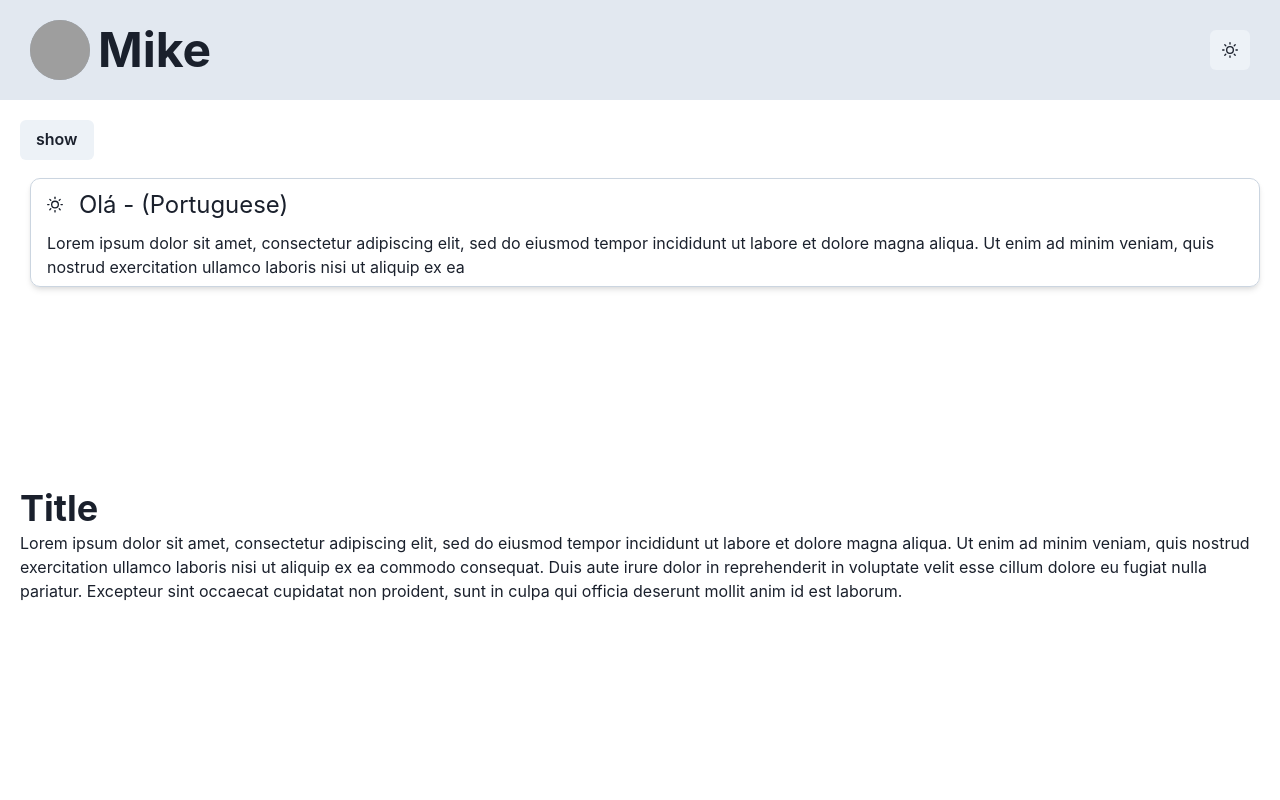
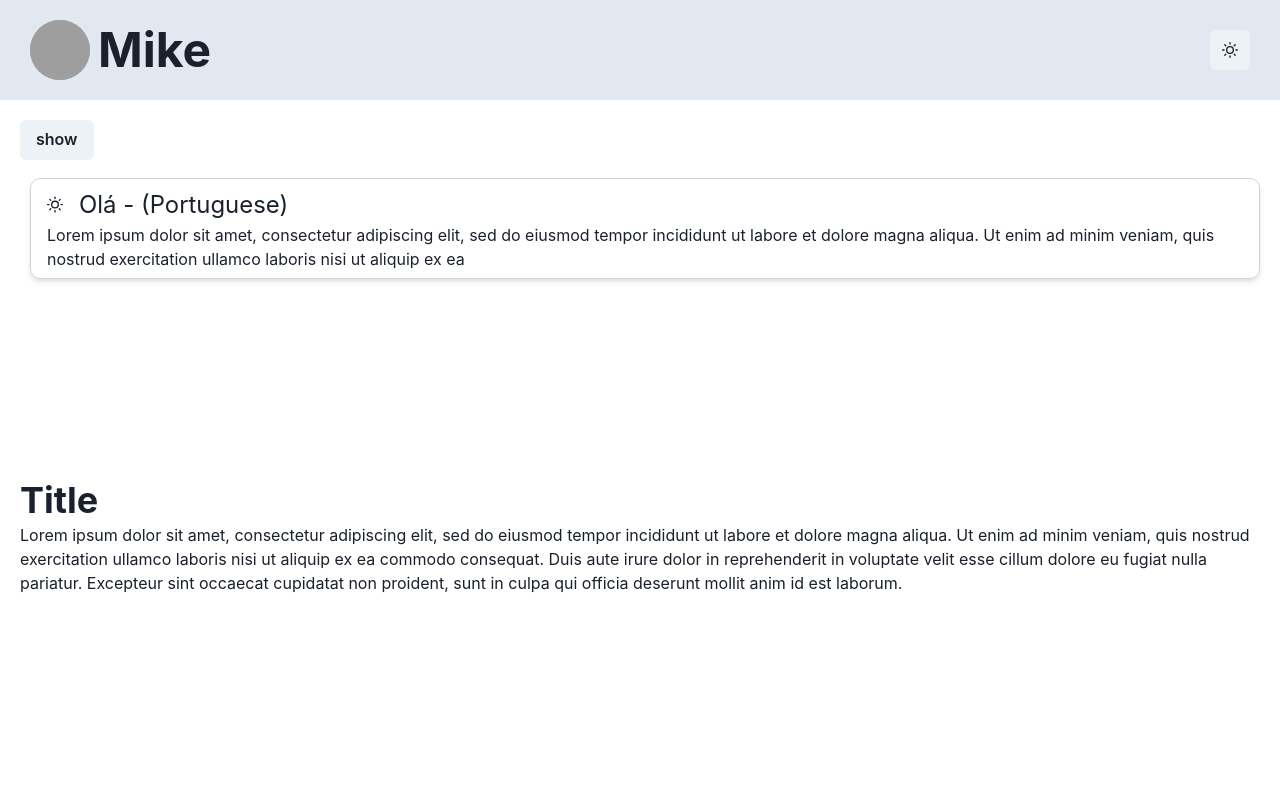
Before and after one commit to mikemajara/animated-card-framer-motion, a React (Create React App) app: page / in a window 1280 px wide. Both pictures are taken after a click on the element 645 px from the left and 199 px from the top of the page. Shown: the top 800 px of the page. Built offline with nearby package versions, Linux system fonts and the light colour scheme; grey boxes are pictures that could not be loaded.

Commit message:
using auto height completely removes glitch

```diff
--- a/src/animated-button.tsx
+++ b/src/animated-button.tsx
@@ -11,15 +11,20 @@ import {
   Icon
 } from "@chakra-ui/react";
 import { SunIcon, MoonIcon } from "@chakra-ui/icons";
-import { motion, AnimatePresence, useAnimation, AnimateSharedLayout } from "framer-motion";
+import {
+  motion,
+  AnimatePresence,
+  useAnimation,
+  AnimateSharedLayout
+} from "framer-motion";
 import { sample } from "lodash";
 import {
   AFlex,
   ABox,
   AButton,
   AIcon,
-  AText,
-} from './chakra-animated-components'
+  AText
+} from "./chakra-animated-components";
 
 const colors = [
   "#e40303",
@@ -55,11 +60,8 @@ export const AnimatedButton = (props: any) => {
     setIsExpanded(!isExpanded);
   };
 
-
   const buttonStyle = {
     padding: "8px 16px",
-    paddingBottom: "0px",
-    // paddingBottom: 0,
     display: "flex",
     flexDirection: "column",
     alignItems: "flex-start",
@@ -69,7 +71,7 @@ export const AnimatedButton = (props: any) => {
     backgroundColor: "white"
   };
 
-  const defaultTransition = {duration: 3}
+  const defaultTransition = { duration: 3 };
 
   return (
     <ABox
@@ -91,19 +93,30 @@ export const AnimatedButton = (props: any) => {
         // into account with padding)
         height: "auto",
         backgroundColor: "gray.500",
-        overflow: "hidden",
+        overflow: "hidden"
       }}
       initial={false}
       // animate={{height: isExpanded ? "auto" : "40px", borderRadius: "10px"}}
-      transition={{...defaultTransition}}
+      transition={{ ...defaultTransition }}
     >
-      <AFlex align="center" layout initial={false} mb="8px" transition={{...defaultTransition}}>
-        <AIcon layout as={SunIcon} mr="16px"
-          animate={{height: isExpanded ? "1.2rem" : "1rem"}}
-          transition={{...defaultTransition}}
+      <AFlex
+        align="center"
+        layout
+        initial={false}
+        transition={{ ...defaultTransition }}
+      >
+        <AIcon
+          layout
+          as={SunIcon}
+          mr="16px"
+          animate={{ height: isExpanded ? "1.2rem" : "1rem" }}
+          transition={{ ...defaultTransition }}
         />
-        <AText layout initial={false} animate={{fontSize: isExpanded ? "1.5rem" : "1rem"}}
-          transition={{...defaultTransition}}
+        <AText
+          layout
+          initial={false}
+          animate={{ fontSize: isExpanded ? "1.5rem" : "1rem" }}
+          transition={{ ...defaultTransition }}
         >
           {props.title}
         </AText>
@@ -114,11 +127,10 @@ export const AnimatedButton = (props: any) => {
         initial={false}
         animate={{
           opacity: isExpanded ? 1 : 0,
-          height: isExpanded ? "auto" : "1px",
-          marginBottom: isExpanded ? "8px" : "0"
+          height: isExpanded ? "auto" : 0
         }}
-        transition={{...defaultTransition}}
-        >
+        transition={{ ...defaultTransition }}
+      >
         {props.content}
       </AText>
     </ABox>
```
Also changed, not shown: 1 other file (tests, documents, lock files or other folders).
